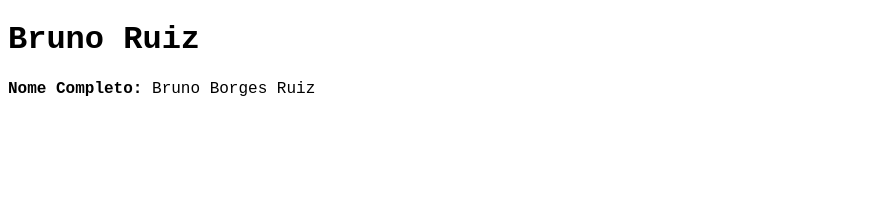
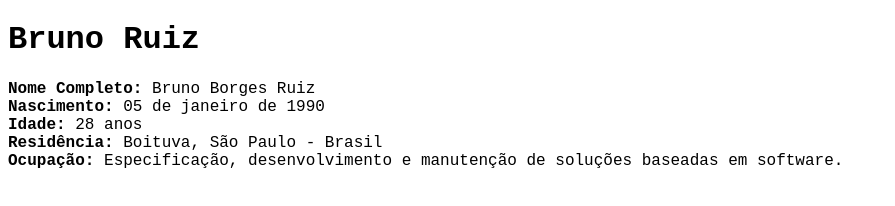
Before and after one commit to brunoborgesruiz/brunoborgesruiz.github.com, a plain HTML site: page index.html in a window 1280 px wide. Shown: the whole page, without its empty margins (0-895 px from the left). Drawn offline with Linux system fonts and the light colour scheme.

Commit message:
profile
resume profile

```diff
--- a/index.html
+++ b/index.html
@@ -21,7 +21,24 @@
 <body>
 	<h1>Bruno Ruiz</h1>
 	<p>
-		<span>Nome Completo:</span> Bruno Borges Ruiz</p>
+		<span>Nome Completo:</span> Bruno Borges Ruiz
+		<br>
+		<span>Nascimento:</span> 05 de janeiro de 1990
+		<br>
+		<span>Idade: </span><span style="font-weight: 100"></span> anos
+		<br>
+		<span>Residência:</span> Boituva, São Paulo - Brasil
+		<br>
+		<span>Ocupação:</span> Especificação, desenvolvimento e manutenção de soluções baseadas em software.
+		<br>
+
+	</p>
+	<script>
+		function minhaIdade(){
+			return new Date().getFullYear() - 1990;
+		}
+		document.querySelectorAll('span')[3].innerHTML=minhaIdade();
+	</script>
 </body>
 
 </html>
```
